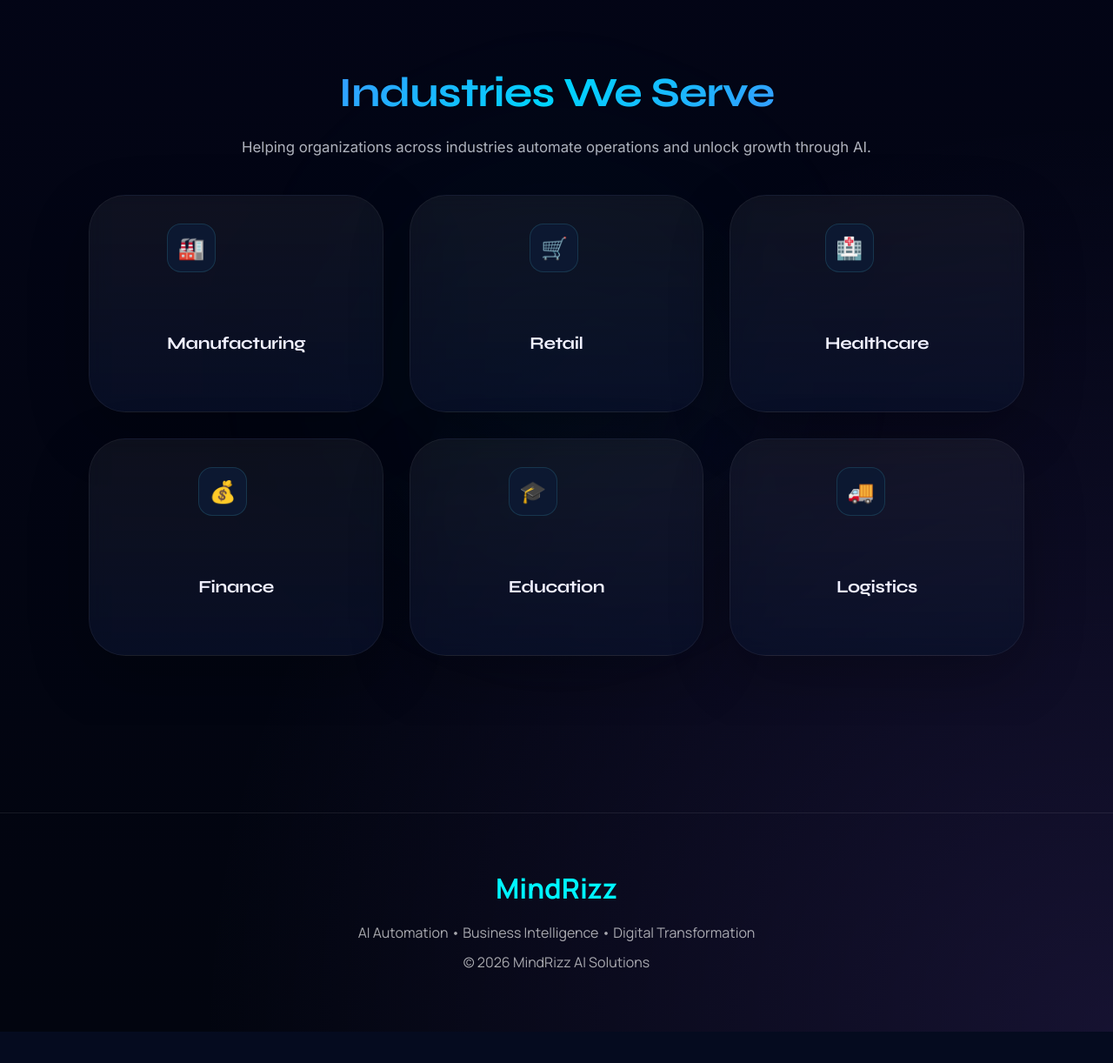
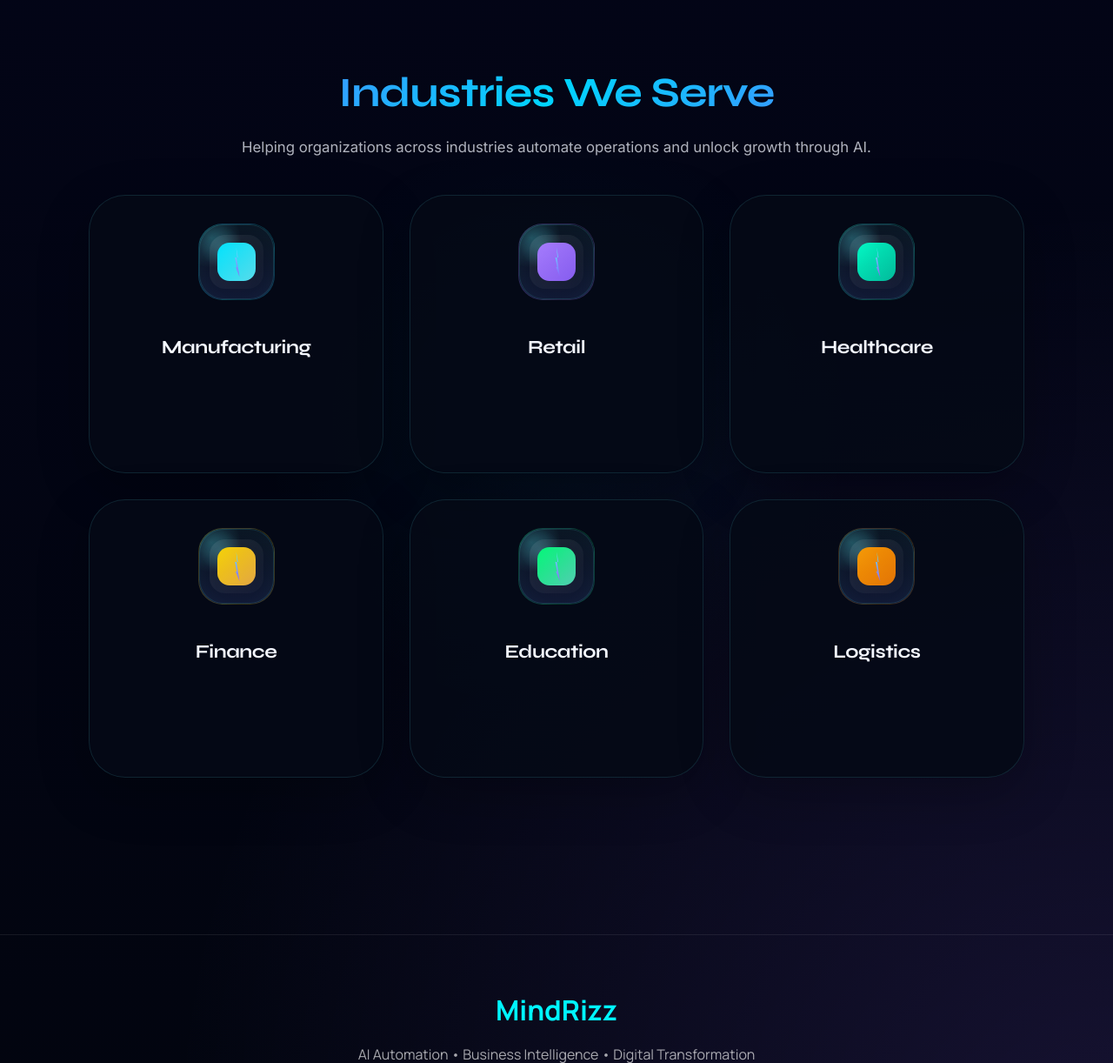
Before and after one commit to Navanishwar/Mindrizz-AI-Solutions, a Django app: page / in a window 1280 px wide. Shown: the part 2653-3875 px from the top of the page at 87% size. Before the commit the page ends 3839 px from the top, so only its background shows below. Run offline with Django 5.2, Linux system fonts and the light colour scheme; data comes from the database, SQL or seed files in the repository; data that the repository does not hold is empty.

Commit message:
Phase 4C industries redesign completed

```diff
--- a/website/static/css/style.css
+++ b/website/static/css/style.css
@@ -1156,7 +1156,7 @@ z-index:-1;
     transparent 70%
     );
 
-    filter:blur(90px);
+    filter:none;
 
     pointer-events:none;
 
@@ -1183,7 +1183,7 @@ z-index:-1;
 
     display:grid;
 
-    grid-template-columns:repeat(3,1fr);
+    grid-template-columns:repeat(3,minmax(0,1fr));
 
     gap:30px;
 
@@ -1191,6 +1191,8 @@ z-index:-1;
 
     margin:0 auto;
 
+    align-items: stretch;
+
 }
 
 .industry-card{
@@ -1202,8 +1204,6 @@ z-index:-1;
     border-radius:var(--radius-lg);
 
     text-align:center;
-
-    backdrop-filter:blur(10px);
 
     border:1px solid var(--card-border);
 
--- a/website/static/css/v2-components.css
+++ b/website/static/css/v2-components.css
@@ -83,38 +83,165 @@
 
 .industry-card {
   position: relative;
+  display: flex;
+  flex-direction: column;
+  justify-content: flex-start;
+  gap: 1.5rem;
+  min-height: 320px;
   padding: 2rem;
-  min-height: 250px;
-  display: grid;
-  place-items: start flex-start;
-  gap: 1rem;
   border-radius: var(--radius-lg);
-  background: linear-gradient(180deg, rgba(255, 255, 255, 0.05), rgba(10, 18, 44, 0.72));
-  border: 1px solid rgba(255, 255, 255, 0.06);
-  box-shadow: var(--shadow-card);
-  transition: transform var(--duration-base) var(--easing-default);
+  background: rgba(5, 10, 22, 0.88);
+  border: 1px solid rgba(94, 240, 255, 0.12);
+  box-shadow: 0 18px 60px rgba(0, 0, 0, 0.24);
+  transition: transform var(--duration-base) var(--easing-default), opacity var(--duration-base) var(--easing-default);
+  overflow: hidden;
 }
 
 .industry-card:hover,
 .industry-card:focus-within {
-  transform: translateY(-4px);
+  transform: translateY(-6px);
 }
 
 .industry-icon {
-  width: 3.5rem;
-  height: 3.5rem;
+  width: 88px;
+  height: 88px;
+  position: relative;
   display: grid;
   place-items: center;
-  border-radius: 1rem;
-  background: rgba(14, 25, 52, 0.92);
+  border-radius: 28px;
+  background: radial-gradient(circle at 16% 18%, rgba(94, 240, 255, 0.22), transparent 34%),
+              linear-gradient(180deg, rgba(7, 13, 26, 0.95), rgba(18, 26, 54, 0.98));
   border: 1px solid rgba(94, 240, 255, 0.14);
-  color: var(--primary);
-  font-size: 1.55rem;
+  overflow: hidden;
+  transition: transform var(--duration-base) var(--easing-default);
+}
+
+.industry-icon::before {
+  content: '';
+  position: absolute;
+  inset: 0;
+  border-radius: inherit;
+  background: radial-gradient(circle at 30% 30%, rgba(94, 240, 255, 0.18), transparent 28%);
+  pointer-events: none;
+}
+
+.industry-icon::after {
+  content: '';
+  position: absolute;
+  width: 72%;
+  height: 72%;
+  top: 14%;
+  left: 14%;
+  border-radius: 18px;
+  background: linear-gradient(135deg, rgba(255, 255, 255, 0.08), rgba(255, 255, 255, 0.02));
+  pointer-events: none;
+}
+
+.icon-ring {
+  position: absolute;
+  width: 100%;
+  height: 100%;
+  border-radius: 28px;
+  box-shadow: inset 0 0 0 1px rgba(94, 240, 255, 0.12),
+              inset 0 16px 32px rgba(94, 240, 255, 0.06);
+  pointer-events: none;
+}
+
+.icon-base {
+  width: 44px;
+  height: 44px;
+  border-radius: 14px;
+  background: linear-gradient(135deg, rgba(94, 240, 255, 0.95), rgba(143, 98, 255, 0.85));
+  position: relative;
+  z-index: 1;
+}
+
+.icon-bolt {
+  position: absolute;
+  width: 14px;
+  height: 34px;
+  background: linear-gradient(180deg, rgba(94, 240, 255, 1), rgba(143, 98, 255, 0.92));
+  clip-path: polygon(50% 0%, 65% 35%, 53% 35%, 78% 100%, 45% 67%, 55% 67%, 40% 35%, 58% 35%);
+  z-index: 2;
+}
+
+.industry-card:hover .industry-icon {
+  transform: translateY(-2px);
 }
 
 .industry-card h3 {
   margin: 0;
-  font-size: 1.25rem;
+  font-size: 1.35rem;
+  line-height: 1.2;
+  color: var(--text-primary);
+}
+
+.industry-card.manufacturing .industry-icon {
+  border-color: rgba(0, 229, 255, 0.18);
+}
+
+.industry-card.retail .industry-icon {
+  border-color: rgba(167, 124, 255, 0.18);
+}
+
+.industry-card.healthcare .industry-icon {
+  border-color: rgba(0, 255, 200, 0.18);
+}
+
+.industry-card.finance .industry-icon {
+  border-color: rgba(255, 215, 0, 0.18);
+}
+
+.industry-card.education .industry-icon {
+  border-color: rgba(0, 255, 120, 0.18);
+}
+
+.industry-card.logistics .industry-icon {
+  border-color: rgba(255, 156, 0, 0.18);
+}
+
+.industry-card.manufacturing .icon-base {
+  background: linear-gradient(135deg, rgba(0, 229, 255, 0.98), rgba(94, 240, 255, 0.9));
+}
+
+.industry-card.retail .icon-base {
+  background: linear-gradient(135deg, rgba(167, 124, 255, 0.98), rgba(143, 98, 255, 0.92));
+}
+
+.industry-card.healthcare .icon-base {
+  background: linear-gradient(135deg, rgba(0, 255, 200, 0.95), rgba(0, 207, 169, 0.88));
+}
+
+.industry-card.finance .icon-base {
+  background: linear-gradient(135deg, rgba(255, 215, 0, 0.95), rgba(255, 186, 70, 0.88));
+}
+
+.industry-card.education .icon-base {
+  background: linear-gradient(135deg, rgba(0, 255, 120, 0.95), rgba(90, 230, 195, 0.88));
+}
+
+.industry-card.logistics .icon-base {
+  background: linear-gradient(135deg, rgba(255, 156, 0, 0.95), rgba(255, 128, 0, 0.88));
+}
+
+@media (max-width: 1024px) {
+  .industry-grid {
+    grid-template-columns: repeat(2, minmax(0, 1fr));
+  }
+}
+
+@media (max-width: 768px) {
+  .industries {
+    padding: 4rem 1.5rem;
+  }
+
+  .industry-grid {
+    grid-template-columns: 1fr;
+  }
+
+  .industry-card {
+    min-height: auto;
+  }
 }
 
 .logo-mark {
@@ -125,12 +252,10 @@
   justify-content: center;
   position: relative;
 }
-
 .logo-mark svg {
   width: 100%;
   height: auto;
 }
-
 .logo-mark .lightning {
   transform-origin: center;
   transition: transform 0.35s ease, opacity 0.35s ease;
--- a/website/templates/home.html
+++ b/website/templates/home.html
@@ -194,43 +194,67 @@
     <div class="industry-grid">
         <div class="reveal">
             <div class="industry-card manufacturing">
-                <div class="industry-icon">🏭</div>
-                    <h3> Manufacturing</h3>
+                <div class="industry-icon" aria-hidden="true">
+                    <span class="icon-ring"></span>
+                    <span class="icon-base"></span>
+                    <span class="icon-bolt"></span>
+                </div>
+                <h3>Manufacturing</h3>
             </div>
         </div>
 
         <div class="reveal">
             <div class="industry-card retail">
-                <div class="industry-icon">🛒</div>
-                    <h3> Retail</h3>
+                <div class="industry-icon" aria-hidden="true">
+                    <span class="icon-ring"></span>
+                    <span class="icon-base"></span>
+                    <span class="icon-bolt"></span>
+                </div>
+                <h3>Retail</h3>
             </div>
         </div>
 
         <div class="reveal">
             <div class="industry-card healthcare">
-                <div class="industry-icon">🏥</div>
-                    <h3> Healthcare</h3>
+                <div class="industry-icon" aria-hidden="true">
+                    <span class="icon-ring"></span>
+                    <span class="icon-base"></span>
+                    <span class="icon-bolt"></span>
+                </div>
+                <h3>Healthcare</h3>
             </div>
         </div>
 
         <div class="reveal">
             <div class="industry-card finance">
-                <div class="industry-icon">💰</div>
-                    <h3> Finance</h3>
+                <div class="industry-icon" aria-hidden="true">
+                    <span class="icon-ring"></span>
+                    <span class="icon-base"></span>
+                    <span class="icon-bolt"></span>
+                </div>
+                <h3>Finance</h3>
             </div>
         </div>
 
         <div class="reveal">
             <div class="industry-card education">
-                <div class="industry-icon">🎓</div>
-                    <h3> Education</h3>
+                <div class="industry-icon" aria-hidden="true">
+                    <span class="icon-ring"></span>
+                    <span class="icon-base"></span>
+                    <span class="icon-bolt"></span>
+                </div>
+                <h3>Education</h3>
             </div>
         </div>
 
         <div class="reveal">
             <div class="industry-card logistics">
-                <div class="industry-icon">🚚</div>
-                    <h3> Logistics</h3>
+                <div class="industry-icon" aria-hidden="true">
+                    <span class="icon-ring"></span>
+                    <span class="icon-base"></span>
+                    <span class="icon-bolt"></span>
+                </div>
+                <h3>Logistics</h3>
             </div>
         </div>
     </div>
```
